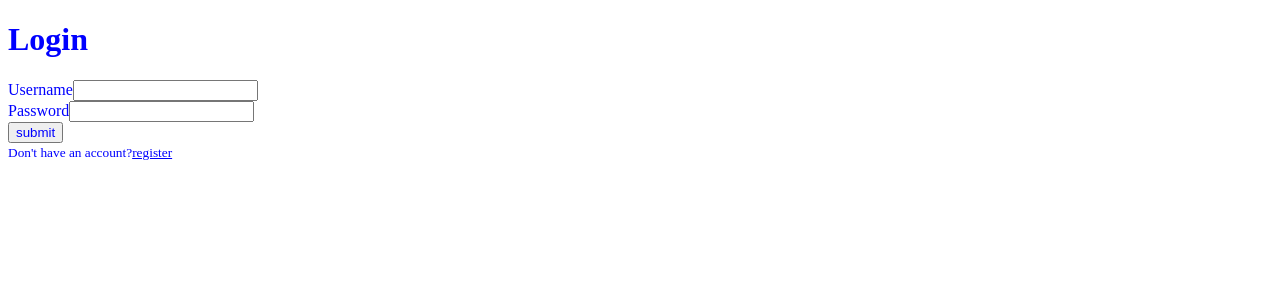
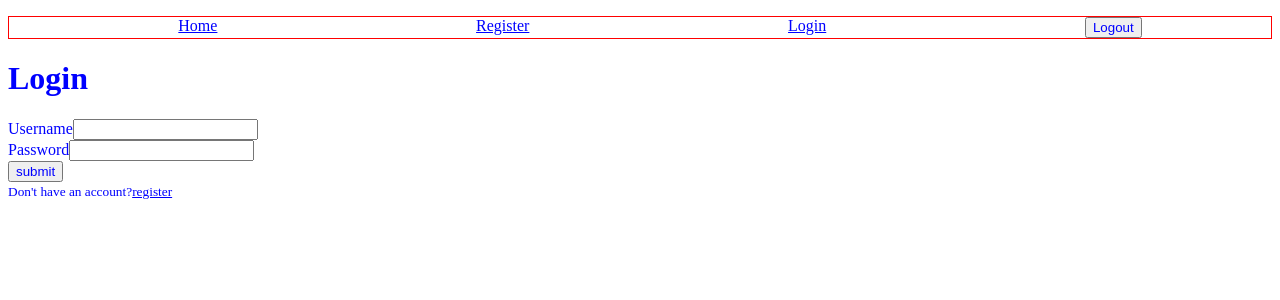
Before and after one commit to ChingPingYang/Apollo_GraphQL, a React (Create React App) app in the folder client/: page /login in a window 1280 px wide. Shown: the top 300 px of the page. Built offline with nearby package versions, Linux system fonts and the light colour scheme.

Commit message:
added navbar

```diff
--- a/client/src/App.css
+++ b/client/src/App.css
@@ -1,3 +1,9 @@
 * {
   color: blue;
 }
+
+ul {
+  display: flex;
+  border: solid 1px red;
+  justify-content: space-around;
+}
--- a/client/src/App.js
+++ b/client/src/App.js
@@ -7,6 +7,7 @@ import { useQuery } from "@apollo/client";
 import { GET_USER } from "./queries/query";
 import { ACTION } from "./util/AuthReducer";
 
+import Nav from "./components/Nav";
 import Home from "./components/Home";
 import Register from "./components/Register";
 import Login from "./components/Login";
@@ -29,6 +30,7 @@ function App() {
   return (
     <AuthContext.Provider value={{ state, dispatch }}>
       <Router>
+        <Nav />
         <Switch>
           <PublicRoute path="/" exact component={Home} />
           <PublicRoute path="/register" restricted component={Register} />
--- /dev/null
+++ b/client/src/components/Nav.js
@@ -0,0 +1,23 @@
+import React, { useContext } from "react";
+import { Link } from "react-router-dom";
+import { AuthContext } from "../util/AuthContext";
+import { ACTION } from "../util/AuthReducer";
+
+const Nav = () => {
+  const { dispatch } = useContext(AuthContext);
+
+  return (
+    <div>
+      <ul>
+        <Link to="/">Home</Link>
+        <Link to="/register">Register</Link>
+        <Link to="/login">Login</Link>
+        <button onClick={() => dispatch({ type: ACTION.LOGOUT, payload: [] })}>
+          Logout
+        </button>
+      </ul>
+    </div>
+  );
+};
+
+export default Nav;
--- a/client/src/components/routes/PublicRoute.jsx
+++ b/client/src/components/routes/PublicRoute.jsx
@@ -6,7 +6,7 @@ const PublicRoute = ({ component: Component, restricted, ...rest }) => {
   const {
     state: { loading, authorized },
   } = useContext(AuthContext);
-  console.log(loading);
+
   if (loading) return <h1>Laoding!!!!!</h1>;
 
   return (
--- a/client/src/util/AuthReducer.js
+++ b/client/src/util/AuthReducer.js
@@ -3,6 +3,7 @@ export const ACTION = {
   GET_USER_FAILED: "GET_USER_FAILED",
   LOGIN_SUCCESS: "LOGIN_SUCCESS",
   LOGIN_FAILED: "LOGIN_FAILED",
+  LOGOUT: "LOGOUT",
 };
 
 export const initAuth = {
@@ -36,6 +37,7 @@ const AuthReducer = (state = initAuth, action) => {
 
     case ACTION.GET_USER_FAILED:
     case ACTION.LOGIN_FAILED:
+    case ACTION.LOGOUT:
       localStorage.removeItem("token");
       return {
         ...state,
```
Also changed, not shown: 1 other file (tests, documents, lock files or other folders).
